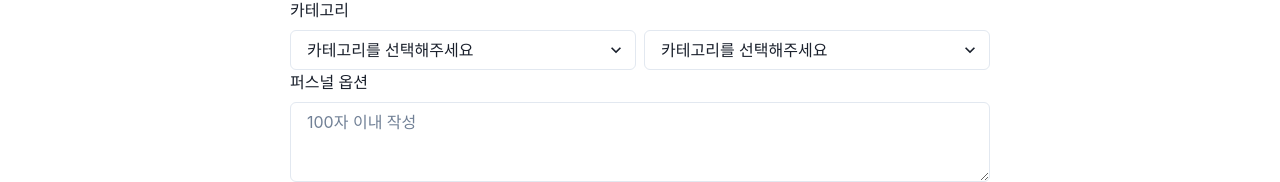
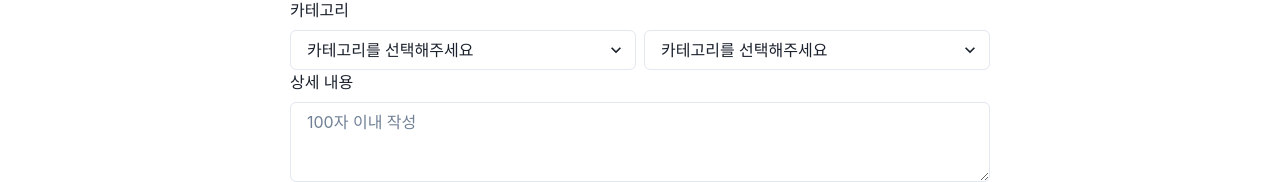
Before and after one commit to huitopia/mega-around, a React (Vite) app in the folder frontend/: page /product in a window 1280 px wide. Shown: the part 281-463 px from the top of the page. Built offline with nearby package versions, Linux system fonts and the light colour scheme.

Commit message:
react : label 내용 변경

```diff
--- a/frontend/src/product/ProductUpload.jsx
+++ b/frontend/src/product/ProductUpload.jsx
@@ -151,7 +151,7 @@ export function ProductUpload() {
         </Box>
         <Box>
           <FormControl>
-            <FormLabel>퍼스널 옵션</FormLabel>
+            <FormLabel>상세 내용</FormLabel>
             <Textarea
               type="text"
               placeholder={"100자 이내 작성"}
```
